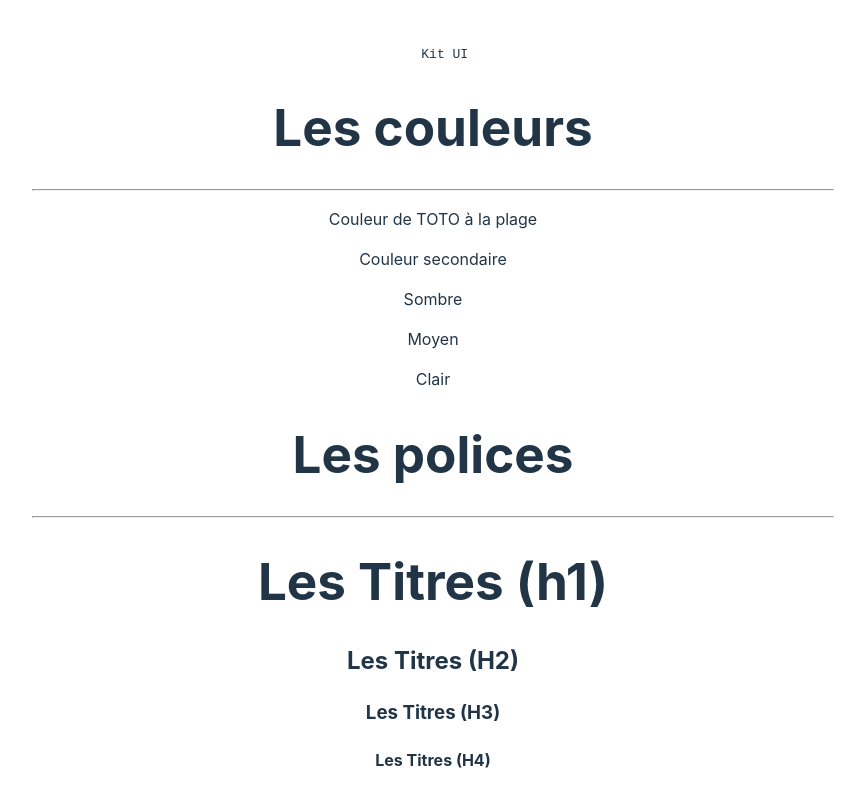
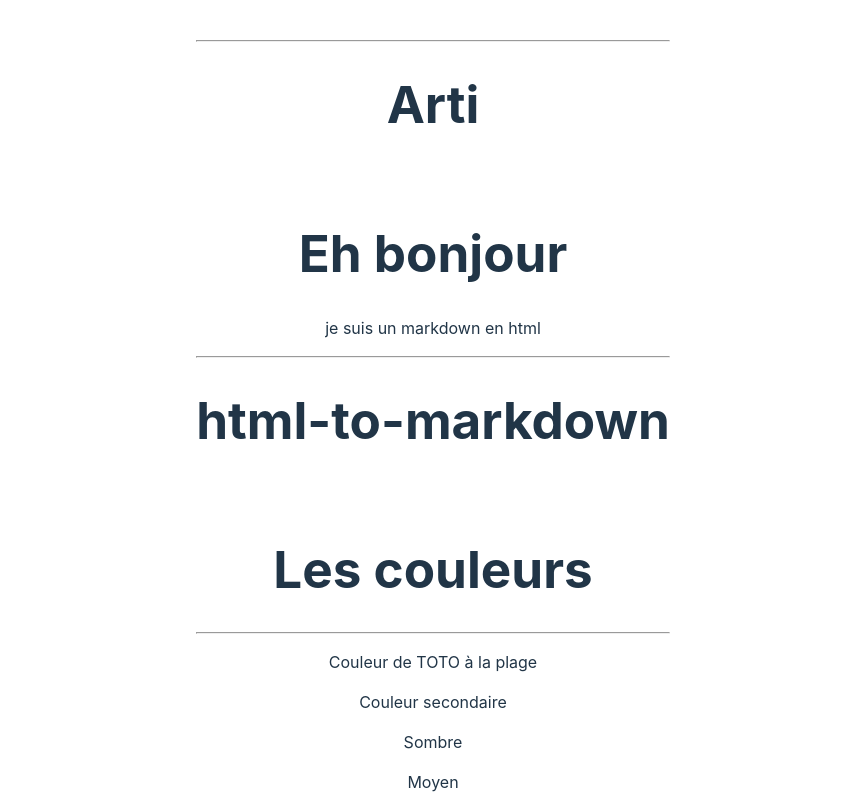
Before and after one commit to LoiseauB/labo_app, a React (Vite) app: page / in a window 1280 px wide. Shown: the top 796 px of the page, without its empty margins (207-1072 px from the left). Built offline with nearby package versions, Linux system fonts and the light colour scheme.

Commit message:
use global import

```diff
--- a/package.json
+++ b/package.json
@@ -24,6 +24,8 @@
     "eslint-plugin-react-hooks": "^4.6.0",
     "eslint-plugin-react-refresh": "^0.3.4",
     "react-router-dom": "^6.13.0",
-    "vite": "^4.3.9"
+    "vite": "^4.3.9",
+    "vite-plugin-markdown": "^2.1.0",
+    "vite-plugin-react-markdown": "^0.2.8"
   }
 }
--- a/src/App.jsx
+++ b/src/App.jsx
@@ -1,22 +1,32 @@
-import { useEffect, useState } from "react";
 import ReactMarkdown from "react-markdown";
 
 import './App.css'
 
+const modules = import.meta.glob('./assets/articles/*.md', {eager: true, as: 'raw'})
+const article = []
+console.log(modules)
+
+for (const path in modules) {
+  article.push({slug: path.split('/').pop().replace('.md', ''), content: modules[path]})
+}
+
 function App() {
-  const [content, setContent] = useState("");
-
-  useEffect(() => {
-    fetch("articles/html-to-markdown.md")
-      .then((res) => res.text())
-      .then((text) => setContent(text));
-  }, []);
 
   return (
     <>
-    <div className="post">
-      <ReactMarkdown children={content} />
-    </div>
+    <hr/>
+    {article.map(({slug, content}) => (
+      <div key={slug}>
+        <h1>{slug}</h1><br/>
+        <ReactMarkdown children={content} />
+        <hr/>
+      </div>
+
+
+
+    )
+
+    )}
 
     </>
   )
--- /dev/null
+++ b/src/assets/articles/Arti.md
@@ -0,0 +1,4 @@
+
+
+# Eh bonjour
+je suis un markdown en html
--- /dev/null
+++ b/src/assets/articles/html-to-markdown.md
@@ -0,0 +1,15 @@
+
+Les couleurs
+============
+
+* * *
+
+Couleur de TOTO à la plage
+
+Couleur secondaire
+
+Sombre
+
+Moyen
+
+Clair
--- a/vite.config.js
+++ b/vite.config.js
@@ -1,8 +1,10 @@
 import { defineConfig } from 'vite'
 import react from '@vitejs/plugin-react'
+import Markdown from 'vite-plugin-react-markdown'
 
 // https://vitejs.dev/config/
 export default defineConfig({
-  plugins: [react()],
+  plugins: [react({include: [/\.tsx$/, /\.md$/],}), Markdown({}),],
   base:'/labo_app/',
+  assetsInclude:['**/*.md'],
 })
```
Also changed, not shown: src/pages/Layout.jsx (deleted), 1 other file (tests, documents, lock files or other folders).
